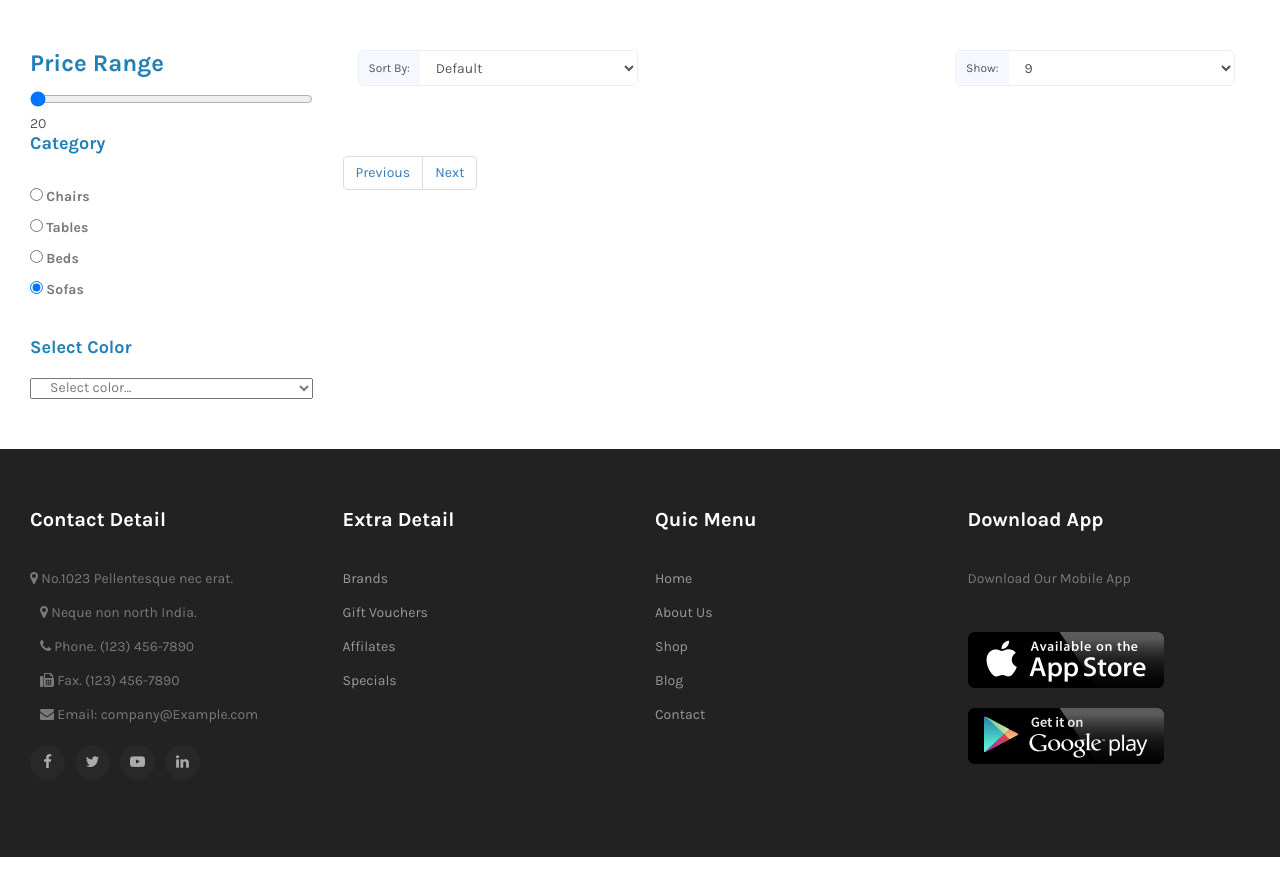
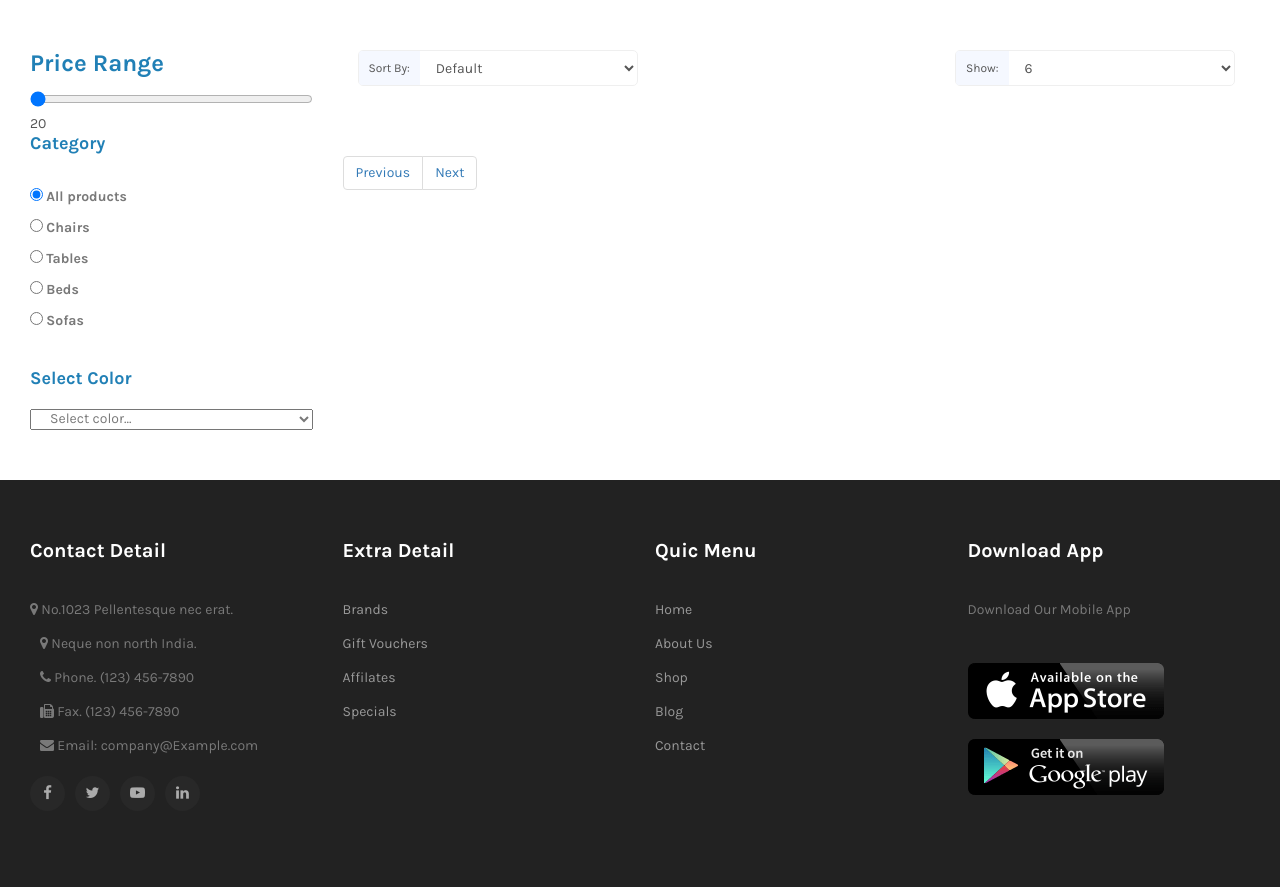
Before and after one commit to Dejan-84/furniture, a PHP site: page /products.php in a window 1280 px wide. Shown: the part 362-1249 px from the top of the page. Run offline with PHP 8.4, Linux system fonts and the light colour scheme; data that the repository does not hold is empty.

Commit message:
Adding JS change  function for category,color and items per page.

```diff
--- a/products.php
+++ b/products.php
@@ -287,7 +287,7 @@ if (!$result1) {
 
 											<li class="nav-item"><a href="#" class="nav-link">Shop <i class="fa fa-angle-right"></i></a>
 												<ul class="dropdown-menu">
-													<li class="nav-item"><a href="products.html" class="nav-link">Products List</a></li>
+													<li class="nav-item"><a href="products.php" class="nav-link">Products List</a></li>
 
 													<li class="nav-item"><a href="cart.html" class="nav-link">Cart</a></li>
 
@@ -392,25 +392,32 @@ if (!$result1) {
 							<h3 class="wow fadeInDown animated">category</h3>
 
 							<div class="form-check">
-								<input class="form-check-input" type="radio" name="flexRadioDefault" id="flexRadioDefault1">
+								<input class="form-check-input" type="radio" name="category" id="flexRadioDefault4" checked value="all">
+								<label class="form-check-label" for="flexRadioDefault4">
+									All products
+								</label>
+							</div>
+
+							<div class="form-check">
+								<input class="form-check-input" type="radio" name="category" id="flexRadioDefault1" value="chairs">
 								<label class="form-check-label" for="flexRadioDefault1">
 									Chairs
 								</label>
 							</div>
 							<div class="form-check">
-								<input class="form-check-input" type="radio" name="flexRadioDefault" id="flexRadioDefault2" checked>
+								<input class="form-check-input" type="radio" name="category" id="flexRadioDefault2" value="tables">
 								<label class="form-check-label" for="flexRadioDefault2">
 									Tables
 								</label>
 							</div>
 							<div class="form-check">
-								<input class="form-check-input" type="radio" name="flexRadioDefault" id="flexRadioDefault3" checked>
+								<input class="form-check-input" type="radio" name="category" id="flexRadioDefault3" value="beds">
 								<label class="form-check-label" for="flexRadioDefault3">
 									Beds
 								</label>
 							</div>
 							<div class="form-check">
-								<input class="form-check-input" type="radio" name="flexRadioDefault" id="flexRadioDefault4" checked>
+								<input class="form-check-input" type="radio" name="category" id="flexRadioDefault4" value="sofas">
 								<label class="form-check-label" for="flexRadioDefault4">
 									Sofas
 								</label>
@@ -423,8 +430,8 @@ if (!$result1) {
 						<div id="category_product" class="category_product">
 							<h3 class="wow fadeInDown animated">Select Color </h3>
 
-							<select class="form-select col-sm-12" aria-label="Default select example">
-								<option selected>Select color...</option>
+							<select id="selectColor" name="selectColor" class="form-select col-sm-12" aria-label="Default select example" onchange="this.value">
+								<option value='select' selected>Select color...</option>
 								<?php
 									if(mysqli_num_rows($result1) > 0) {
 
@@ -564,12 +488,12 @@ if (!$result1) {
 									<div class="form-group input-group input-group-sm wow fadeInDown pull-right">
 										<label class="input-group-addon" for="input-limit">Show:</label>
 										<div class="select-wrapper">
-											<select id="input-limit" class="form-control" onchange="location = this.value;">
-												<option value="" selected="selected">9</option>
-												<option value="">12</option>
-												<option value="">15</option>
-												<option value="">18</option>
-
+											<select id="input-limit" class="form-control">
+												<option value="6" selected="selected">6</option>
+												<option value="9">9</option>
+												<option value="12">12</option>
+												<option value="15">15</option>
+												<option value="18">18</option>
 											</select>
 										</div>
 									</div>
@@ -577,28 +501,18 @@ if (!$result1) {
 							</div>
 							<div class="clear"></div>
 						</div>
-					<!-- product-list-top -->
-			<!--1 -->
-					<div class="pomocni-div"></div>
+						<!-- product-list-top -->
 
-					<div class="pagination">
+						<div class="pomocni-div"></div>
+
+						<div class="poruka"></div>
+
+						<div class="pagination"></div>
 
 
-					</div>
 
-					<!-- products end
 
-					 Pagination -->
-					<!--
-								<div class="pagination-section text-center wow fadeInDown animated">
-									<a href="#" class="prev page-numbers"><i class="fa fa-angle-left"></i></a>
-									<span class="page-numbers current" aria-current="page">1</span>
-									<a href="#" class="page-numbers">2</a>
-									<a href="#" class="page-numbers">3</a>
-									<a href="#" class="page-numbers">4</a>
-									<a href="#" class="page-numbers">5</a>
-									<a href="#" class="next page-numbers"><i class="fa fa-angle-right"></i></a>
-								</div> -->
+
 						<!-- Pagination End-->
 					</div>
 				</div>
@@ -725,13 +617,12 @@ if (!$result1) {
 	$(document).ready(function() {
 
 		var stranica = 1;
-
-		$('.previous').attr('disabled', true);
+		var broj_proizvoda = 6;
 
         //INICIJALIZOVANJE OBJEKTA SA FILTERIMA
         var objekat_filteri = {};
 
-		function ucitaj_filtrirane_podatke(stranica, filteri)
+		function ucitaj_filtrirane_podatke(stranica, broj_proizvoda, filteri)
         {
 
             //SLANJE AJAX POZIVA U FAJL ZA GENERISANJE FILTRIRANIH PODATAKA SA PAGINACIJOM
@@ -740,7 +631,7 @@ if (!$result1) {
                 url:"ajax/refresh_products.php",
                 method:"POST",
                 dataType: 'json',
-                data:{stranica,filteri},
+                data:{stranica,broj_proizvoda,filteri},
 
                 success:function(data){
                     console.log(data);
@@ -773,31 +664,54 @@ if (!$result1) {
             });
         }
 
-		ucitaj_filtrirane_podatke(stranica, objekat_filteri);
+		ucitaj_filtrirane_podatke(stranica, broj_proizvoda, objekat_filteri);
 
 
 		//FUNKCIJA NA KLIK LINKA ZA PAGINACIJU
-		$(document).on('click', '.pagination_link', function(){
+		$(document).on('click', '.pagination_link',  function(){
 
-			if (stranica != 1) {
-				$('.previous').attr('disabled', false);
-			}
-
-			if ($(this).attr('data-name')) {
-
-				var action = $(this).attr('data-name');
-
-				(action == "previous") ? (stranica--) : (stranica++);
-
-			}
-			else {
-				//UZIMANJE BROJA STRANICE
-				stranica = $(this).attr('id');
-			}
+			//UZIMANJE BROJA STRANICE
+			stranica = $(this).attr('id');
 
 			//POZIVANJE FUNKCIJE ZA UCITAVANJE PODATAKA,SETOVANJE STRANICE NA BROJ KLIKNUTOG LINKA I PROSLEDJIVANJE VRSTE I VREDNOSTI FILTERA
-			ucitaj_filtrirane_podatke(stranica, objekat_filteri);
+			ucitaj_filtrirane_podatke(stranica, broj_proizvoda, objekat_filteri);
 		});
+
+		$('#input-limit').on('change', function() {
+
+			broj_proizvoda = this.value;
+			stranica = 1;
+
+			ucitaj_filtrirane_podatke(stranica, broj_proizvoda, objekat_filteri);
+		});
+
+
+		$("input[name='category']").change(function() {
+
+			stranica = 1;
+
+			var category_filter = $("input[name='category']:checked").val();
+
+			objekat_filteri['category'] = category_filter;
+
+			//alert(objekat_filteri);
+
+			ucitaj_filtrirane_podatke(stranica, broj_proizvoda, objekat_filteri);
+		})
+
+		$("#selectColor").on('change', function(){
+
+			stranica = 1;
+
+			var color_filter = $(this).children("option:selected").val();
+
+			objekat_filteri['color'] = color_filter;
+
+			//alert(color_filter);
+
+			ucitaj_filtrirane_podatke(stranica, broj_proizvoda, objekat_filteri);
+		});
+
 
 	})
 </script>
```
Also changed, not shown: other parts of products.php (+12 -117 lines).
